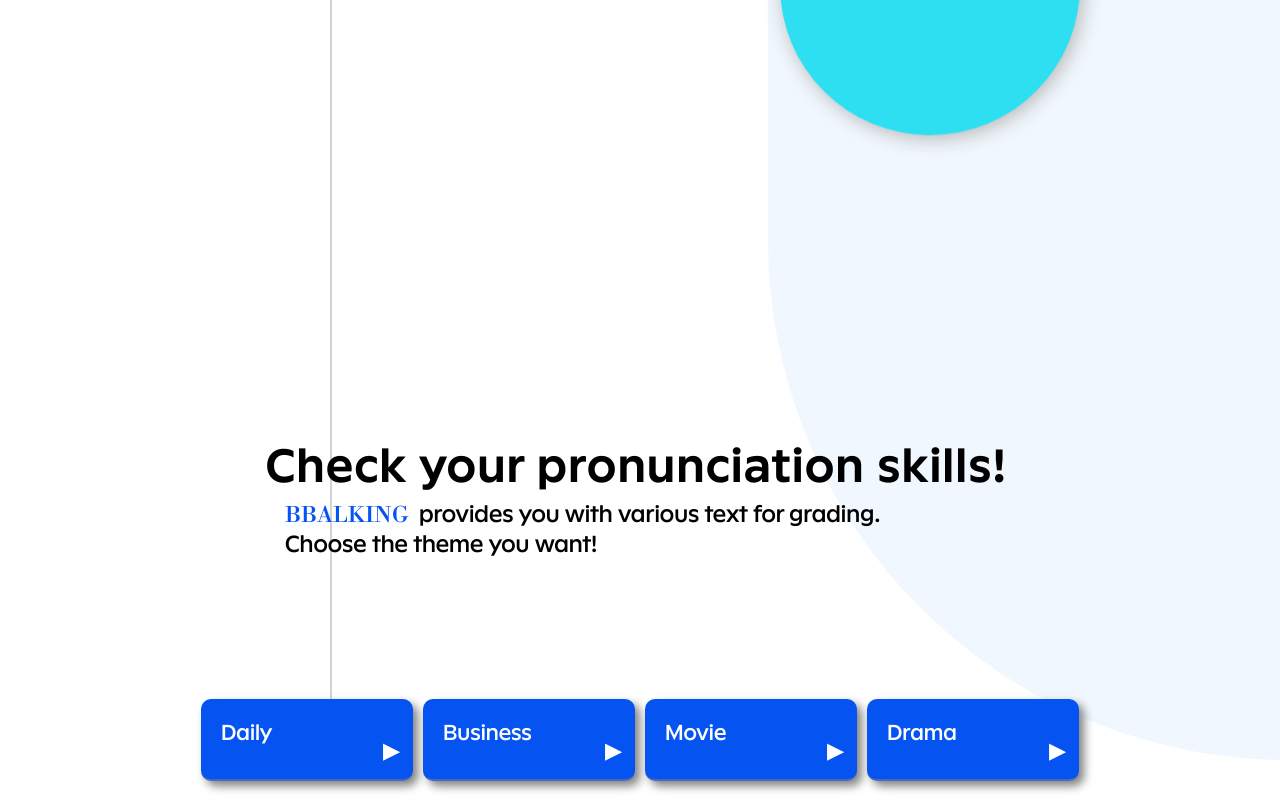
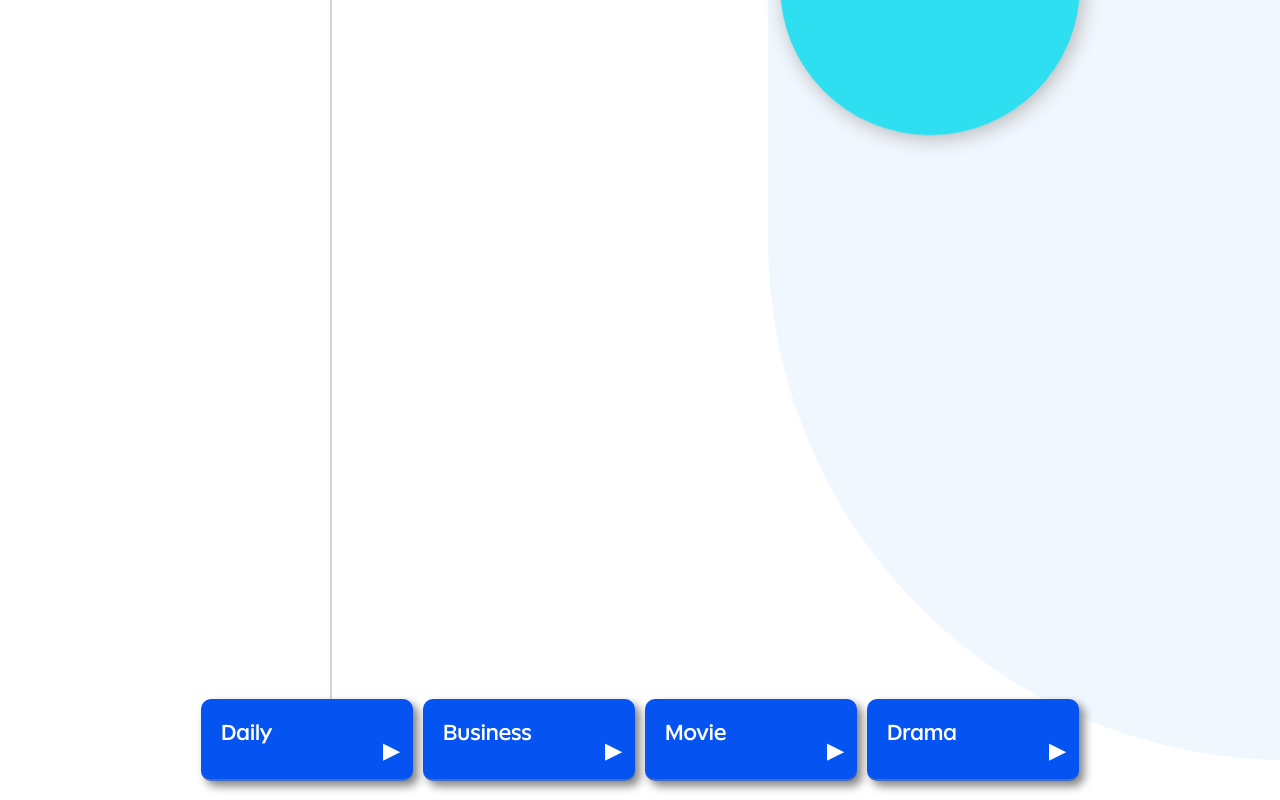
Before and after one commit to ikk5515/KoreanTraining_Baleum, a React (Create React App) app in the folder startupProject/src/main/front_end/: page / in a window 1280 px wide. Shown: the part 560-1360 px from the top of the page. Built offline with nearby package versions, Linux system fonts and the light colour scheme.

Commit message:
Fix Category text

```diff
--- a/startupProject/src/main/front_end/src/component/firstPage/Category.css
+++ b/startupProject/src/main/front_end/src/component/firstPage/Category.css
@@ -17,36 +17,37 @@
 }
 
 .textArea{
-    width: 750px;
+    width: 742px;
     position: absolute;
-    top: -15%;
-    left: calc(50% - 375px);
+    top: 30%;
+    left: calc(50% - 742px / 2);
     z-index: -10;
+    text-align: right;
 }
 
 .textArea h1{
-
+    font-size: 3em;
 }
 
 .textArea p{
     font-family: 'neuwelt_Medium';
-    color: black
+    color: black;
+    font-size: 1.5em;
 }
 
 .textArea p:nth-of-type(1){
-    font-family: 'bodoniXT';
     color:#0554F2;
+    font-size: 1.75em;
 }
 
 .textArea p:nth-of-type(2){
-    font-family: 'neuwelt_Medium';
     color: black;
     margin: 0 0 0 10px;
 }
 
 
 .textArea p:nth-of-type(1), .textArea p:nth-of-type(3){
-    margin: 0 0 0 20px;
+    margin: 0 0 0 5px;
 }
 
 .cateWrap ul{
--- a/startupProject/src/main/front_end/src/component/firstPage/Category.tsx
+++ b/startupProject/src/main/front_end/src/component/firstPage/Category.tsx
@@ -29,7 +29,7 @@ export default function Category(){
             <div className='blueCircle'></div>
             <div className='textArea'>
                 <h1>Check your pronunciation skills!</h1>
-                <p>BBALKING</p>
+                <p>Baleum</p>
                 <p>provides you with various text for grading.</p>
                 <p>Choose the theme you want!</p>
             </div>
```
